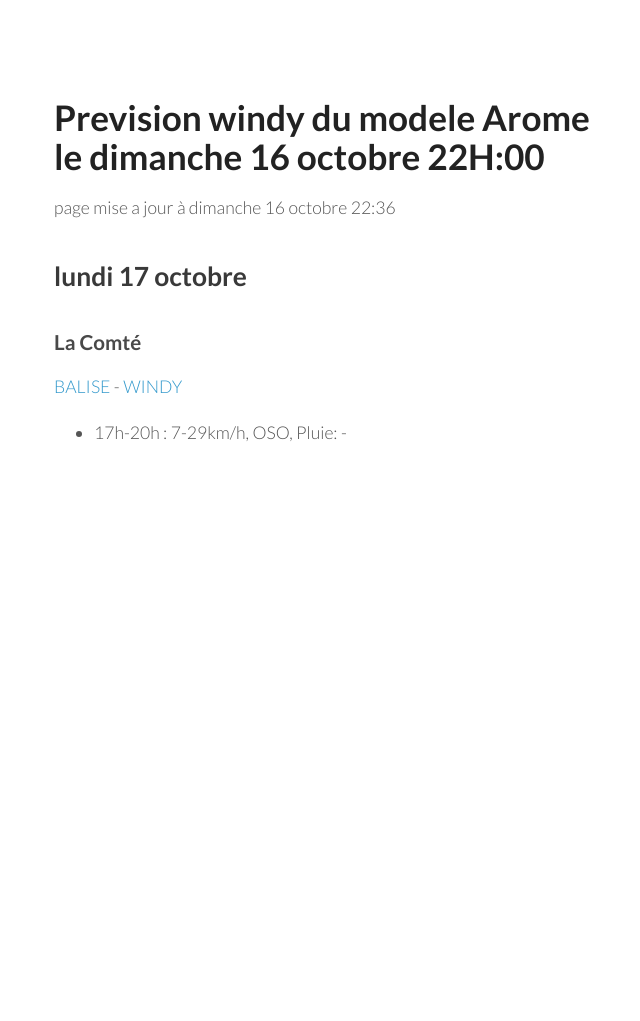
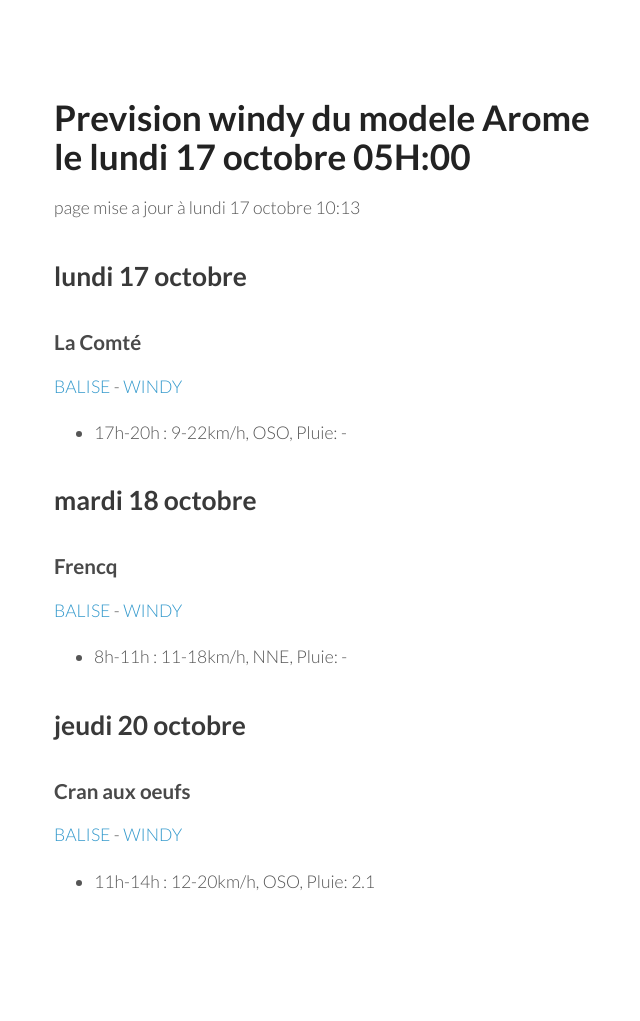
Before and after one commit to parapente-dans-le-nord/parapente-dans-le-nord.github.io, a Jekyll site: the page built from index.markdown, in a window 1280 px wide. Shown: the whole page, without its empty margins (116-756 px from the left). Built offline with Jekyll 4.4.1, drawn with Linux system fonts in a browser that asks for light colours; our own code applies the rules of GitHub Pages for plain Markdown files; before the commit the page ends 900 px from its top, so only the background shows below that.

Commit message:
update index.markdown

```diff
--- a/index.markdown
+++ b/index.markdown
@@ -3,8 +3,8 @@ layout: my-layout
 ---
 
 
-# Prevision windy du modele Arome le dimanche 16 octobre 22H:00
-page mise a jour à dimanche 16 octobre 22:36
+# Prevision windy du modele Arome le lundi 17 octobre 05H:00
+page mise a jour à lundi 17 octobre 10:13
 
 ## lundi 17 octobre
 
@@ -12,4 +12,24 @@ page mise a jour à dimanche 16 octobre 22:36
 
 [BALISE](https://balisemeteo.com/balise.php?idBalise=) -  [WINDY](https://windy.com/50.426/2.500?50.025,2.499,8)
 
-- 17h-20h : 7-29km/h, OSO, Pluie: -
+- 17h-20h : 9-22km/h, OSO, Pluie: -
+
+
+
+## mardi 18 octobre
+
+### Frencq
+
+[BALISE](https://balisemeteo.com/balise_histo.php?idBalise=159) -  [WINDY](https://windy.com/50.559/1.669?50.159,1.670,8,m:e3qagdV)
+
+- 8h-11h : 11-18km/h, NNE, Pluie: -
+
+
+
+## jeudi 20 octobre
+
+### Cran aux oeufs
+
+[BALISE](https://www.meteociel.fr/temps-reel/obs_villes.php?code2=7004) -  [WINDY](https://windy.com/50.847/1.584?50.451,1.582,8,m:e3TagdN)
+
+- 11h-14h : 12-20km/h, OSO, Pluie: 2.1
```
